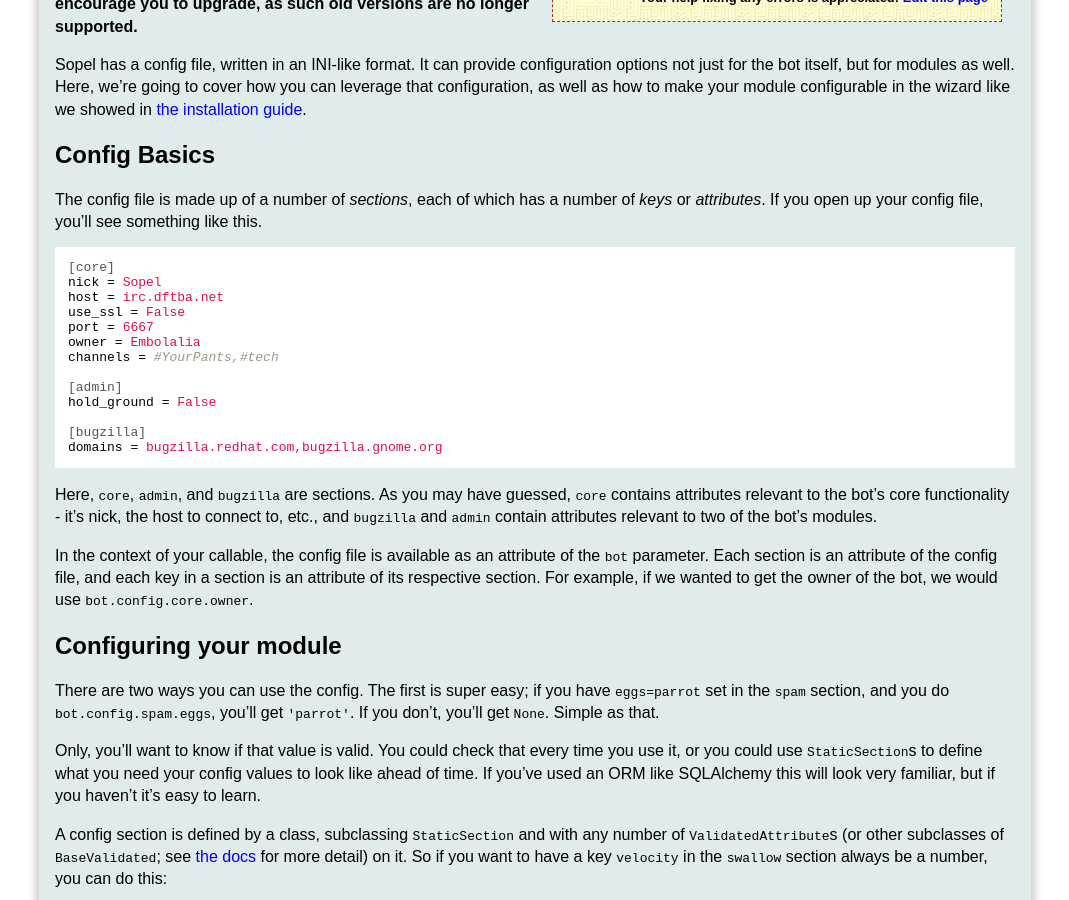
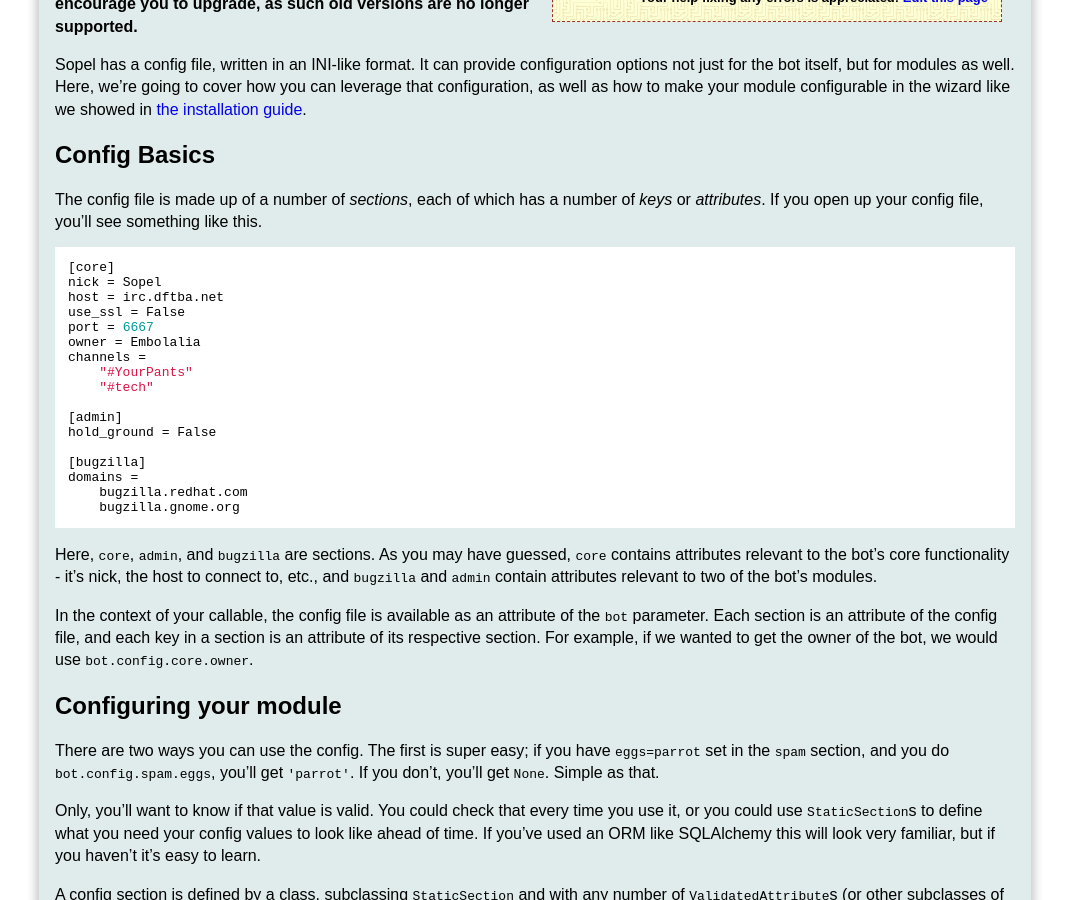
Before and after one commit to sopel-irc/sopel.chat, a Jekyll site: the page built from _tutorials/part-2-config-wizard-and-setup-functions.md, in a window 1280 px wide and 900 px high, scrolled down 391 px. Shown: the whole window, without its empty margins (105-1174 px from the left). Built offline with Jekyll 4.4.1, drawn with Linux system fonts in a browser that asks for light colours; some web fonts are replaced.

Commit message:
tutorial: update config example(s) & highlighting for Sopel 7

````diff
--- a/_tutorials/part-2-config-wizard-and-setup-functions.md
+++ b/_tutorials/part-2-config-wizard-and-setup-functions.md
@@ -23,20 +23,24 @@ The config file is made up of a number of *sections*, each of which has a number
 of *keys* or *attributes*. If you open up your config file, you'll see
 something like this.
 
-```ini
+```conf
 [core]
 nick = Sopel
 host = irc.dftba.net
 use_ssl = False
 port = 6667
 owner = Embolalia
-channels = #YourPants,#tech
+channels =
+    "#YourPants"
+    "#tech"
 
 [admin]
 hold_ground = False
 
 [bugzilla]
-domains = bugzilla.redhat.com,bugzilla.gnome.org
+domains =
+    bugzilla.redhat.com
+    bugzilla.gnome.org
 ```
 
 Here, `core`, `admin`, and `bugzilla` are sections. As you may have guessed,
````
